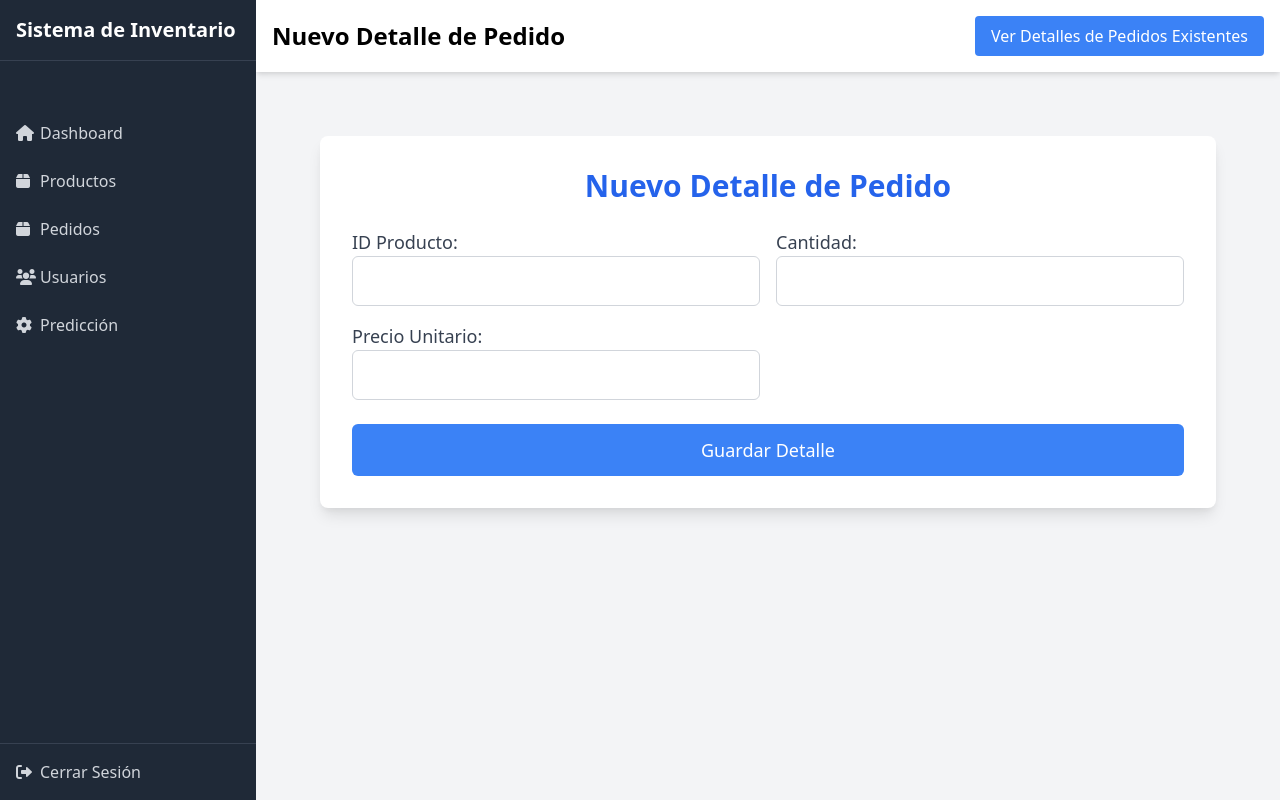
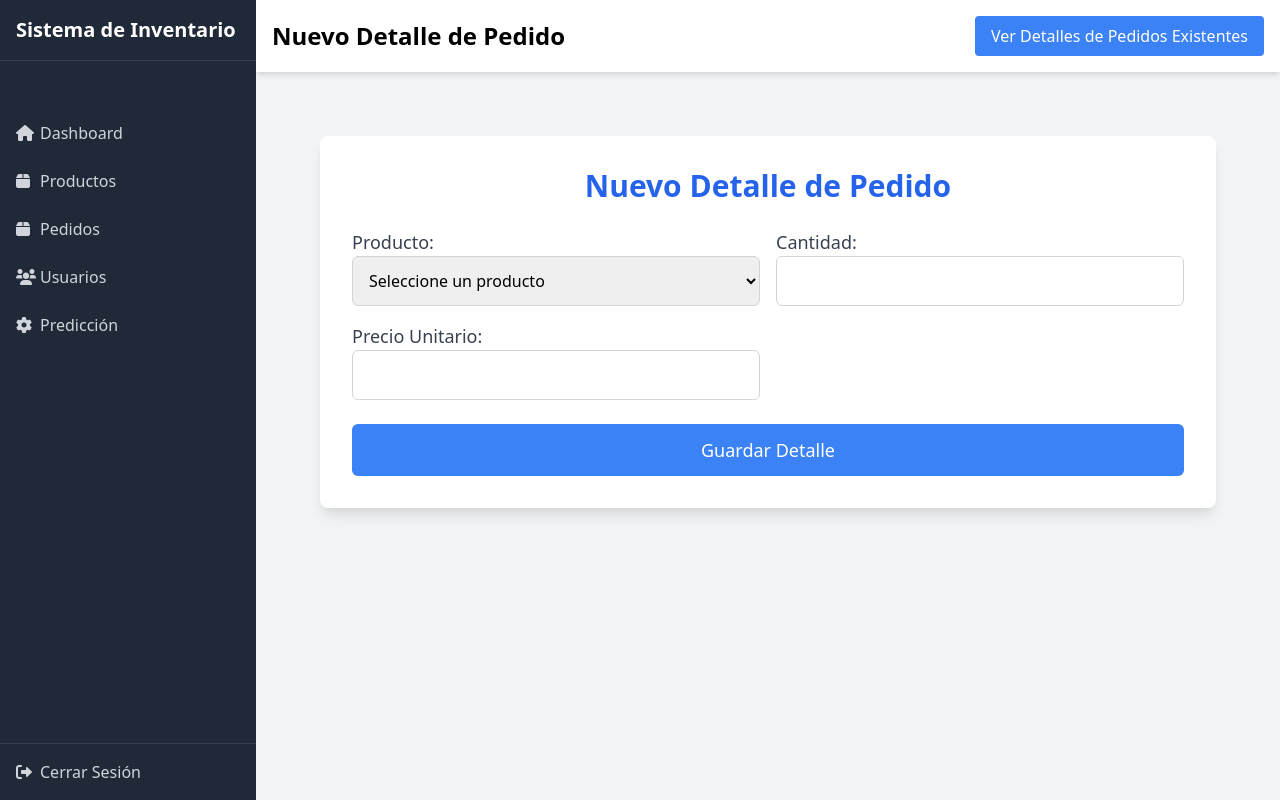
Before and after one commit to arcjasdeveloper/proyecto_machine_learning, a Flask app: page /detalle_pedido/nuevo/1 in a window 1280 px wide. Run offline with Flask 3, Linux system fonts and the light colour scheme; data that the repository does not hold is empty.

Commit message:
cambios realizados de detales pedidos

```diff
--- a/app.py
+++ b/app.py
@@ -15,6 +15,7 @@ from PIL import Image
 from sklearn.model_selection import train_test_split
 from sklearn.ensemble import RandomForestRegressor
 from sklearn.metrics import mean_squared_error
+from models.product import Product
 from models.Pedidos import Pedidos
 from models.Detalles_Pedido import DetallePedido
 
@@ -1043,20 +1044,32 @@ def listar_detalles(id_pedido):
 @app.route('/detalle_pedido/nuevo/<int:id_pedido>', methods=['GET', 'POST'])
 def nuevo_detalle(id_pedido):
     if request.method == 'POST':
-        id_producto = request.form['id_producto']
+        id_producto = request.form['id_producto']  # El ID seleccionado en el formulario
         cantidad = request.form['cantidad']
         precio_unitario = request.form['precio_unitario']
 
         # Crear el detalle del pedido
-        detalle = DetallePedido(id_detalle=None, id_pedido=id_pedido, id_producto=id_producto, cantidad=cantidad, precio_unitario=precio_unitario)
+        detalle = DetallePedido(
+            id_detalle=None,
+            id_pedido=id_pedido,
+            id_producto=id_producto,
+            cantidad=cantidad,
+            precio_unitario=precio_unitario
+        )
         detalle.guardar()
 
         flash('Detalle de pedido creado exitosamente')
-
-        # Redirigir a la lista de detalles con el id_pedido
         return redirect(url_for('listar_detalles', id_pedido=id_pedido))
 
-    return render_template('Detalles_Pedido/nuevo_detalle.html', id_pedido=id_pedido)
+    # Obtener todos los productos para el formulario
+    productos = Product.obtener_todos()
+
+    return render_template(
+        'Detalles_Pedido/nuevo_detalle.html',
+        id_pedido=id_pedido,
+        productos=productos
+    )
+
 
 # Ruta para editar un detalle de pedido
 @app.route('/detalle_pedido/editar/<int:id_detalle>', methods=['GET', 'POST'])
--- a/models/product.py
+++ b/models/product.py
@@ -30,6 +30,15 @@ class Product:
         return products
 
     @staticmethod
+    def obtener_todos():
+        db = Config.get_db_connection()
+        cursor = db.cursor(dictionary=True)
+        cursor.execute("SELECT id, name FROM products")
+        productos = cursor.fetchall()
+        db.close()
+        return productos
+
+    @staticmethod
     def get_product_by_id(product_id):
         conn = Config.get_db_connection()
         cursor = conn.cursor()
--- a/templates/Detalles_Pedido/nuevo_detalle.html
+++ b/templates/Detalles_Pedido/nuevo_detalle.html
@@ -18,8 +18,13 @@
         <form method="POST" class="space-y-6">
             <div class="grid grid-cols-1 md:grid-cols-2 gap-4">
                 <div>
-                    <label for="id_producto" class="block text-lg font-medium text-gray-700">ID Producto:</label>
-                    <input type="text" name="id_producto" class="w-full p-3 border border-gray-300 rounded-md focus:outline-none focus:ring-2 focus:ring-blue-500" required>
+                    <label for="id_producto" class="block text-lg font-medium text-gray-700">Producto:</label>
+                    <select name="id_producto" id="id_producto" class="w-full p-3 border border-gray-300 rounded-md focus:outline-none focus:ring-2 focus:ring-blue-500" required>
+                        <option value="">Seleccione un producto</option>
+                        {% for producto in productos %}
+                            <option value="{{ producto['id'] }}">{{ producto['name'] }}</option>
+                        {% endfor %}
+                    </select>
                 </div>
 
                 <div>
```
Also changed, not shown: static/uploads/faces/adminadmin_20241127_144915.jpg (added).
